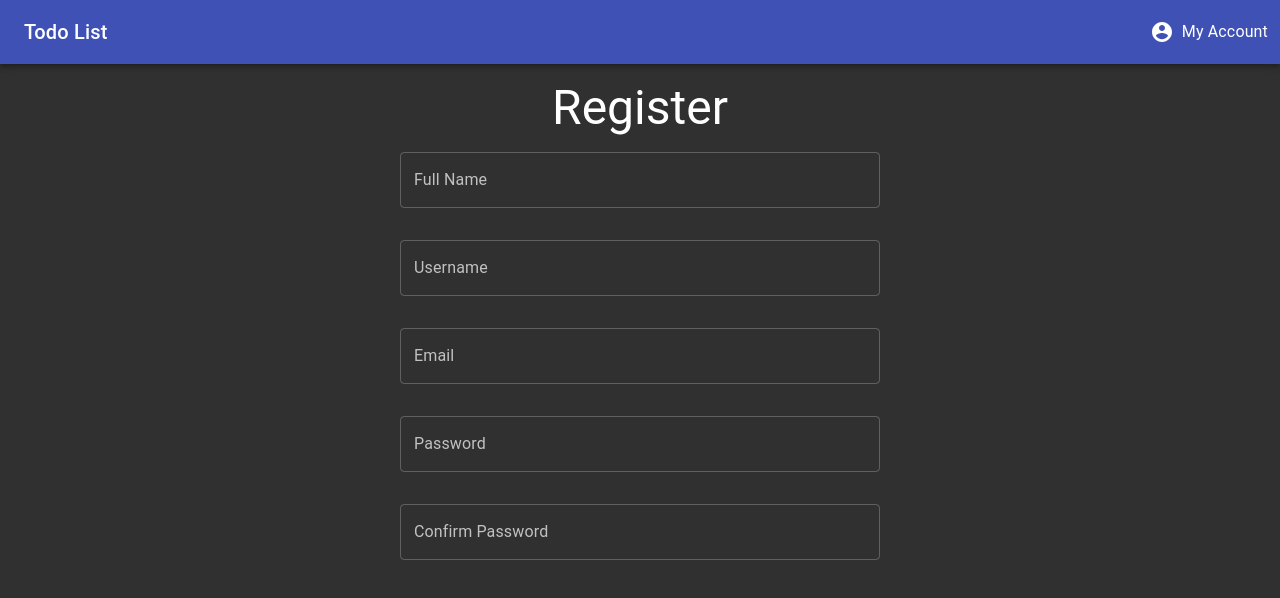
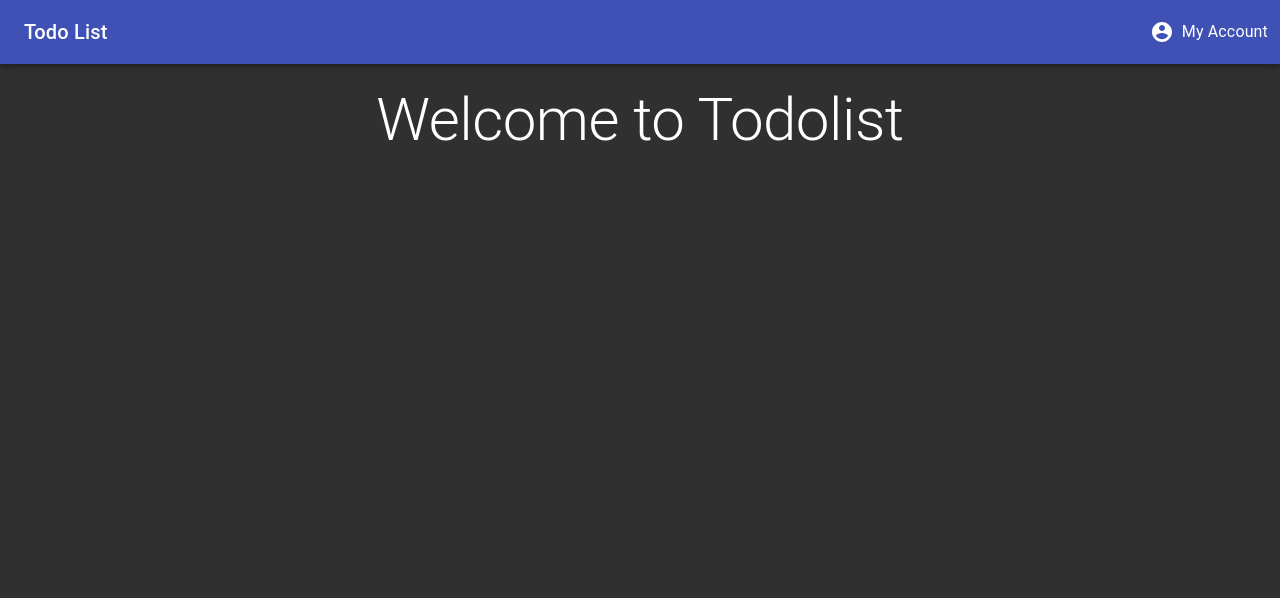
Before and after one commit to henptk14/todolist-ui, a React (Create React App) app: page / in a window 1280 px wide. Shown: the top 598 px of the page. Built offline with nearby package versions, Linux system fonts and the light colour scheme.

Commit message:
continue working on login implementation

```diff
--- a/src/components/common/LandingPage.js
+++ b/src/components/common/LandingPage.js
@@ -1,14 +1,25 @@
 import React from "react";
 import Header from "./Header";
-import Register from "../usermanagement/Register";
-import { Container } from "@material-ui/core";
+import { Typography, Container } from "@material-ui/core";
+import { makeStyles } from "@material-ui/styles";
+
+const useStyle = makeStyles(theme => ({
+  container: {
+    marginTop: "20px",
+    textAlign: "center"
+  }
+}));
 
 const LandingPage = () => {
+  const classes = useStyle();
+
   return (
     <>
       <Header loggedIn={true} />
-      <Container maxWidth="xl">
-        <Register />
+      <Container className={classes.container}>
+        <Typography variant="h2" component="h5">
+          Welcome to Todolist
+        </Typography>
       </Container>
     </>
   );
--- a/src/components/usermanagement/Register.js
+++ b/src/components/usermanagement/Register.js
@@ -1,7 +1,6 @@
 import React from "react";
-import { TextField, Grid, Typography } from "@material-ui/core";
+import { TextField, Grid, Typography, Button } from "@material-ui/core";
 import { makeStyles } from "@material-ui/styles";
-import { green } from "@material-ui/core/colors";
 
 const useStyle = makeStyles(theme => ({
   root: {
@@ -21,6 +20,10 @@ const useStyle = makeStyles(theme => ({
     [theme.breakpoints.up("md")]: {
       width: "40%"
     }
+  },
+  submitButton: {
+    marginRight: "20px",
+    marginLeft: "10px"
   }
 }));
 
@@ -93,6 +96,18 @@ const Register = () => {
               className={classes.textfield}
             />
           </Grid>
+          <Grid item xs={12} className={classes.gridItem}>
+            <Button
+              variant="contained"
+              color="primary"
+              className={classes.submitButton}
+            >
+              Submit
+            </Button>
+            <Button variant="contained" color="secondary">
+              Cancel
+            </Button>
+          </Grid>
         </Grid>
       </form>
     </div>
```
Also changed, not shown: src/components/usermanagement/Login.js (added, +35 -0 lines), 1 other file (tests, documents, lock files or other folders).
